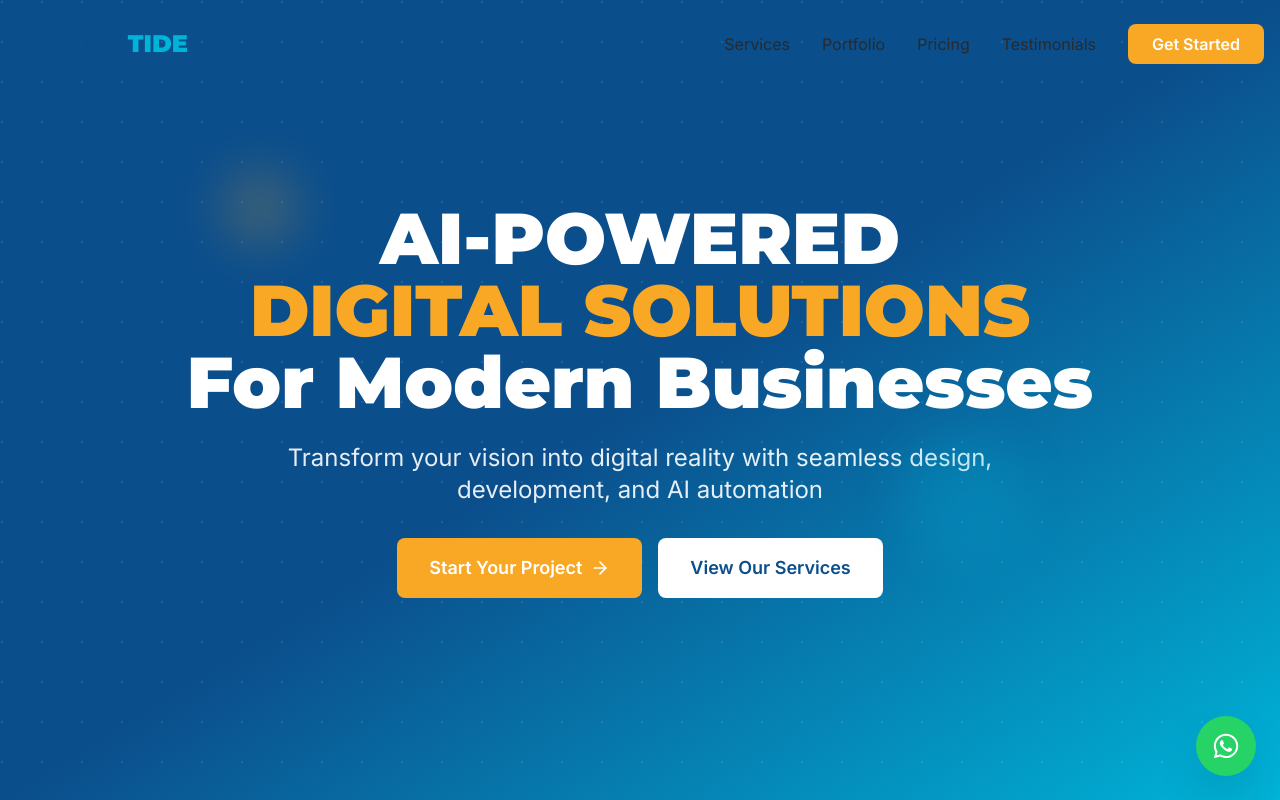
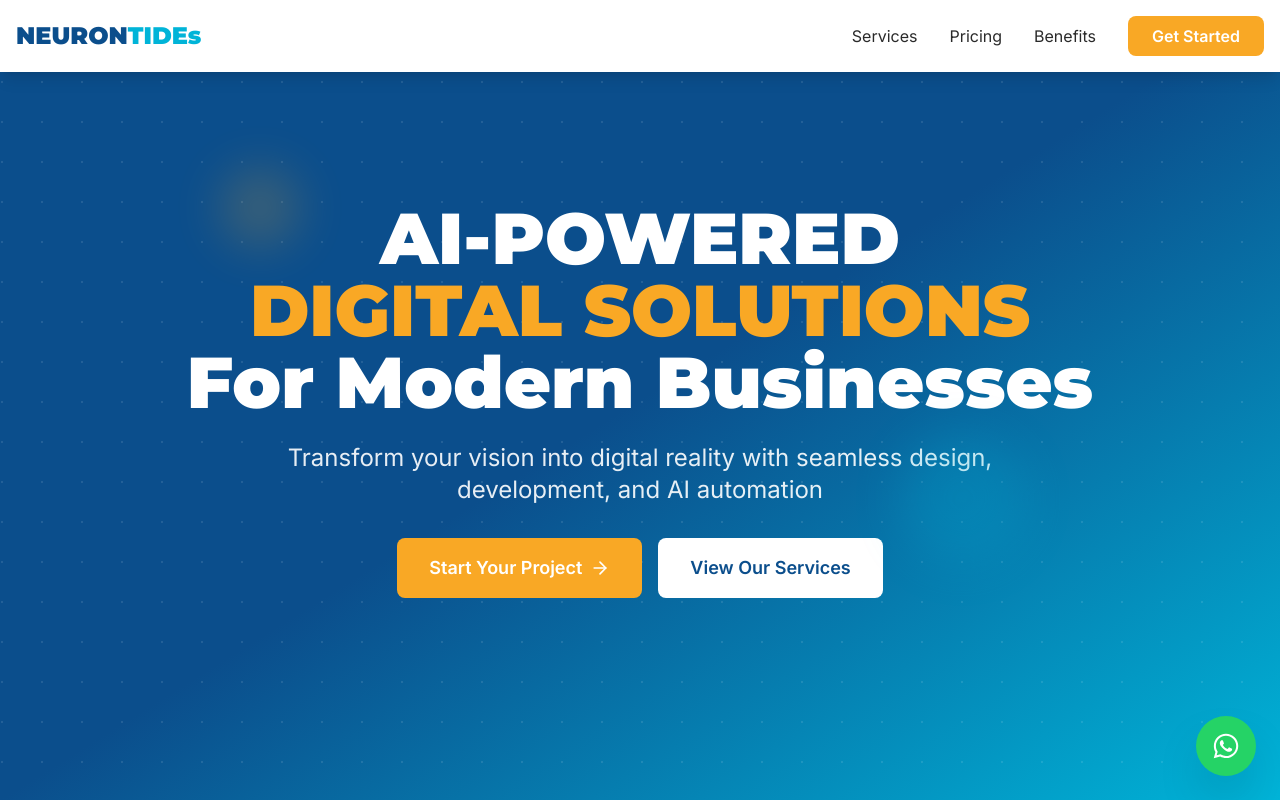
Before and after one commit to Hamceey/ntd, a React (Vite) app: page / in a window 1280 px wide. Shown: the top 800 px of the page. Built offline with nearby package versions, Linux system fonts and the light colour scheme.

Commit message:
rollback

```diff
--- a/src/components/layout/Header.jsx
+++ b/src/components/layout/Header.jsx
@@ -1,6 +1,7 @@
 import React, { useState, useEffect } from 'react';
 import { motion, AnimatePresence } from 'framer-motion';
 import { X, Menu } from 'lucide-react';
+
 
 const Header = () => {
   const [isScrolled, setIsScrolled] = useState(false);
@@ -18,7 +19,7 @@ const Header = () => {
   const scrollToSection = (sectionId) => {
     const section = document.getElementById(sectionId);
     if (section) {
-      const headerHeight = 144; // 72px promo bar + 72px header = 144px total
+      const headerHeight = 80; // Adjust based on your header height
       const elementPosition = section.getBoundingClientRect().top;
       const offsetPosition = elementPosition + window.pageYOffset - headerHeight;
 
@@ -32,10 +33,10 @@ const Header = () => {
   };
 
   return (
+  <>
     <motion.header
-      className={`fixed w-full top-0 z-50 transition-all duration-300 ${
-        isScrolled ? 'bg-white shadow-lg py-4' : 'bg-transparent py-6'
-      }`}
+      className="fixed w-full  z-40 bg-white shadow-lg py-4"
+      style={{ top: '0px' }}
       initial={{ y: -100 }}
       animate={{ y: 0 }}
     >
@@ -45,7 +46,7 @@ const Header = () => {
           className="text-2xl font-black font-montserrat text-deep-tide-blue cursor-pointer"
           onClick={() => window.scrollTo({ top: 0, behavior: 'smooth' })}
         >
-          NEURON<span className="text-data-flow-cyan">TIDE</span>
+          NEURON<span className="text-data-flow-cyan">TIDEs</span>
         </div>
 
         {/* Desktop Menu */}
@@ -56,12 +57,7 @@ const Header = () => {
           >
             Services
           </button>
-          <button
-            onClick={() => scrollToSection('portfolio')}
-            className="text-accent-black hover:text-data-flow-cyan transition"
-          >
-            Portfolio
-          </button>
+
           <button
             onClick={() => scrollToSection('pricing')}
             className="text-accent-black hover:text-data-flow-cyan transition"
@@ -69,10 +65,10 @@ const Header = () => {
             Pricing
           </button>
           <button
-            onClick={() => scrollToSection('testimonials')}
+            onClick={() => scrollToSection('benefits')}
             className="text-accent-black hover:text-data-flow-cyan transition"
           >
-            Testimonials
+            Benefits
           </button>
           <button
             onClick={() => scrollToSection('contact')}
@@ -90,44 +86,42 @@ const Header = () => {
           {isMobileMenuOpen ? <X size={28} /> : <Menu size={28} />}
         </button>
       </nav>
+    </motion.header>
 
-      {/* Mobile Menu */}
+    {/* Mobile Menu must be outside the header */}
     <AnimatePresence>
       {isMobileMenuOpen && (
         <motion.div
           initial={{ opacity: 0, height: 0 }}
-            animate={{ opacity: 1, height: 'auto' }}
+          animate={{ opacity: 1, height: "auto" }}
           exit={{ opacity: 0, height: 0 }}
-            className="md:hidden bg-white border-t"
+          className="md:hidden bg-white border-t fixed w-full top-16 z-30"
         >
           <div className="flex flex-col gap-4 p-6">
             <button
               onClick={() => scrollToSection('services')}
-                className="text-accent-black hover:text-data-flow-cyan transition text-left"
+              className="text-left"
             >
               Services
             </button>
-              <button
-                onClick={() => scrollToSection('portfolio')}
-                className="text-accent-black hover:text-data-flow-cyan transition text-left"
-              >
-                Portfolio
-              </button>
+
             <button
               onClick={() => scrollToSection('pricing')}
-                className="text-accent-black hover:text-data-flow-cyan transition text-left"
+              className="text-left"
             >
               Pricing
             </button>
+
             <button
-                onClick={() => scrollToSection('testimonials')}
-                className="text-accent-black hover:text-data-flow-cyan transition text-left"
+              onClick={() => scrollToSection('benefits')}
+              className="text-left"
             >
-                Testimonials
+              Benefits
             </button>
+
             <button
-                onClick={() => scrollToSection('contact')}
-                className="bg-quantum-gold text-white px-6 py-3 rounded-lg font-semibold text-left"
+              onClick={() => scrollToSection('pricing')}
+              className="bg-quantum-gold text-white px-6 py-3 rounded-lg text-left"
             >
               Get Started
             </button>
@@ -135,8 +129,9 @@ const Header = () => {
         </motion.div>
       )}
     </AnimatePresence>
-    </motion.header>
+  </>
 );
 };
 
+
 export default Header;
```
Lines whose indentation alone changed are shown as unchanged.
